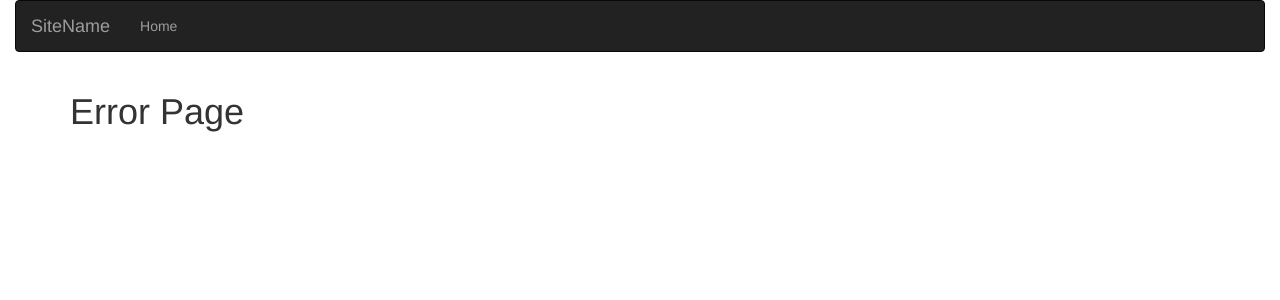
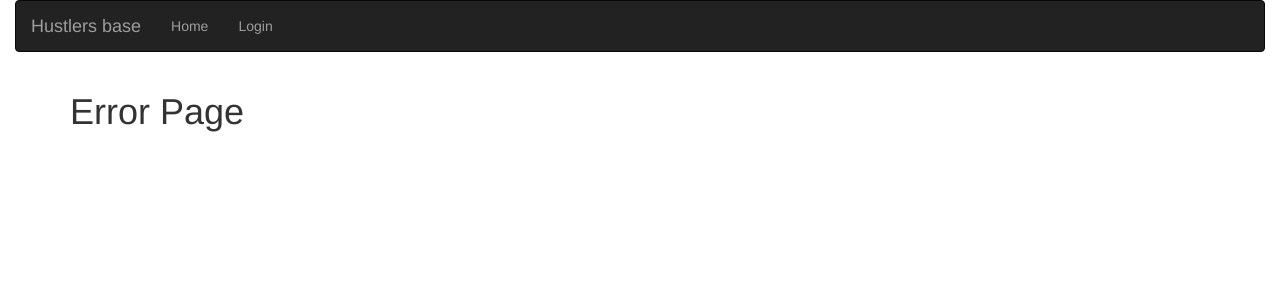
Before and after one commit to kimani-njoroge/Hustle, a Flask app: template app/templates/fourOwfour.html in a window 1280 px wide. Shown: the top 300 px of the page. Run offline with Flask 2, Linux system fonts and the light colour scheme; the template is opened without the code that fills it, so the values that code supplies are empty; some libraries are stand-ins or nearby versions.

Commit message:
add login to navbar

```diff
--- a/app/templates/navbar.html
+++ b/app/templates/navbar.html
@@ -4,7 +4,7 @@
 {% block navbar %}
 <div class="container-fluid">
 
-        <div class="navbar navbar-inverse" role="navigation" >
+  <div class="navbar navbar-inverse" role="navigation">
 
     <div>
 
@@ -19,7 +19,7 @@
 
                     </button>
 
-                    <a href="/" class="navbar-brand">SiteName</a>
+        <a href="/" class="navbar-brand">Hustlers base</a>
 
       </div>
 
@@ -29,6 +29,9 @@
 
           <li>
             <a href="/">Home</a>
+          </li>
+          <li>
+            <a href="/login">Login</a>
           </li>
 
         </ul>
```
Lines whose indentation alone changed are shown as unchanged.
